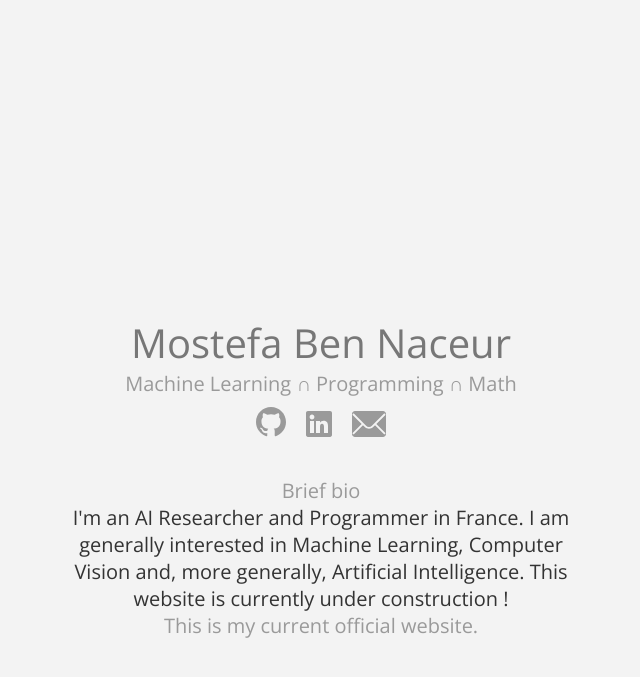
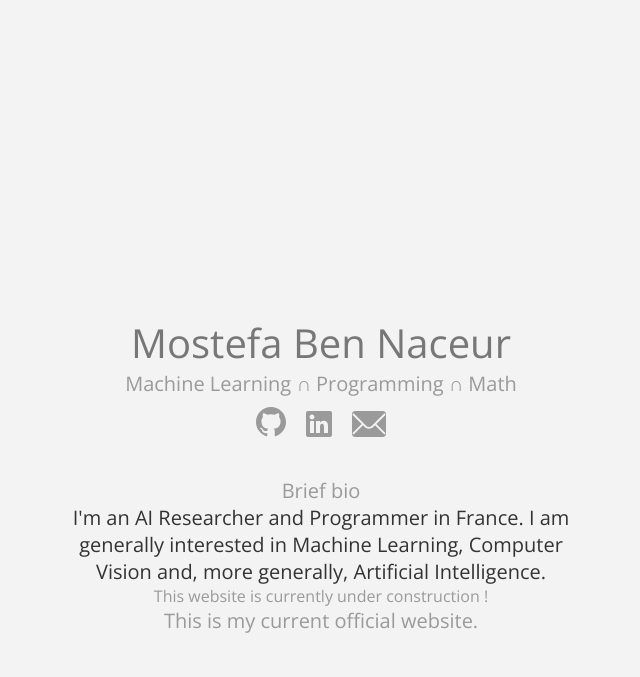
Before and after one commit to MostefaBen/MostefaBen.github.io, a Jekyll site: the page built from index.html, in a window 1280 px wide. Shown: the top 677 px of the page, without its empty margins (319-959 px from the left). Built offline with Jekyll 4.4.1, drawn with Linux system fonts in a browser that asks for light colours; part of the change alters nothing that is shown.

Commit message:
Index page update

```diff
--- a/index.html
+++ b/index.html
@@ -38,11 +38,14 @@
         </a>
       </div>
       <div class="under-construction">
+
 	    <h2> Brief bio </h2>
 
 		<h2 class="blog-msg">
-		I'm an AI Researcher and Programmer in France. I am generally interested in Machine Learning, Computer Vision and, more generally, Artificial Intelligence.
-		This website is currently under construction !</a></h2>
+		I'm an AI Researcher and Programmer in France. I am generally interested in Machine Learning, Computer Vision and, more generally, Artificial Intelligence. </h2>
+
+		<h2> </h2>
+		This website is currently under construction !
 
 		<h2> </h2>
 		<h2> This is my current official website. </h2>
```
